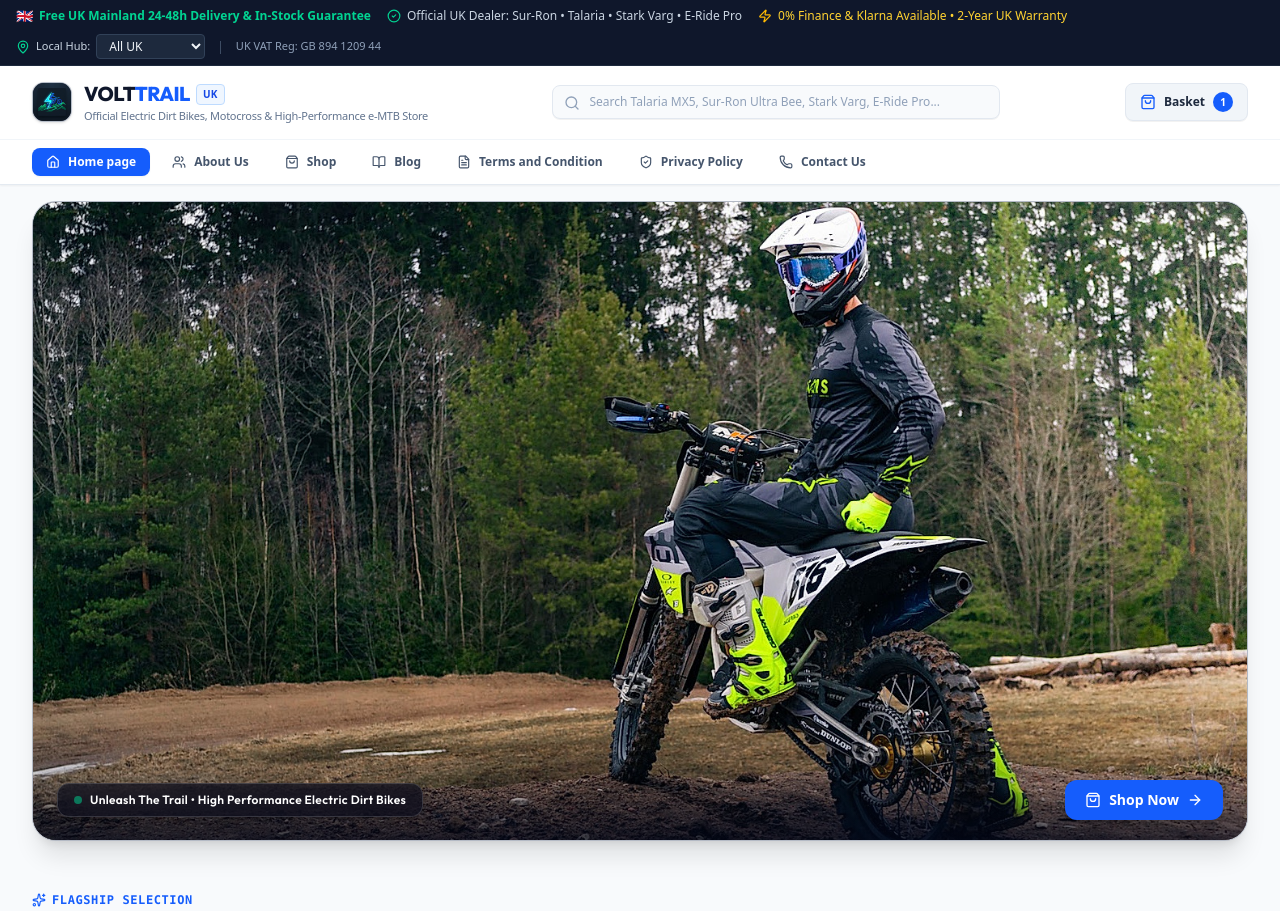
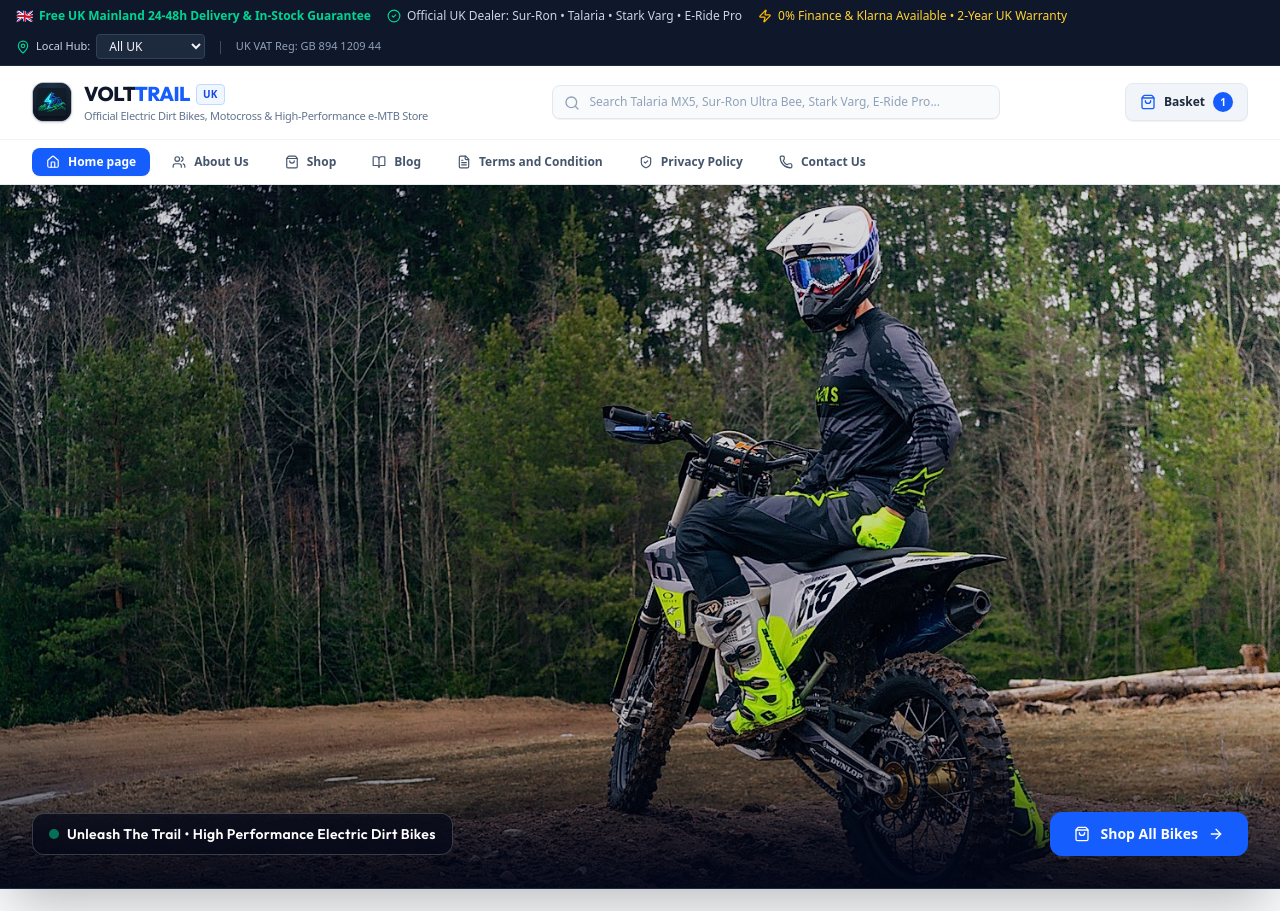
Before and after one commit to pcnparking0-oss/ebike, a React (Vite) app: page / in a window 1280 px wide. Shown: the top 911 px of the page. Built offline with nearby package versions, Linux system fonts and the light colour scheme.

Commit message:
refactor(hero): remove hero section from homepage
Remove the hero banner component from the homepage to simplify layout.

```diff
--- a/src/components/HomePage.tsx
+++ b/src/components/HomePage.tsx
@@ -60,59 +60,65 @@ export const HomePage: React.FC<HomePageProps> = ({
 
   return (
     <div className="space-y-12 pb-16 animate-fade-in text-slate-800">
-      {/* 1. Hero Section - Full Frame 3:2 Uncropped Cover Image Showing Full Rider & Bike */}
-      <section className="max-w-7xl mx-auto px-4 sm:px-6 lg:px-8 pt-4">
-        <div className="relative w-full rounded-2xl sm:rounded-3xl overflow-hidden shadow-xl border border-slate-200/80 bg-slate-950 aspect-[3/2] max-h-[640px] group">
+      {/* 1. Hero Section - Full Screen Length with Cinematic Dark Hover Effect */}
+      <section className="relative w-full h-[65vh] sm:h-[80vh] lg:h-[88vh] min-h-[500px] max-h-[920px] overflow-hidden bg-slate-950 border-b border-slate-800 shadow-2xl group cursor-pointer" onClick={() => onNavigateToView('shop')}>
         <picture className="w-full h-full block">
           {/* Ultra-high quality WebP for modern browsers */}
           <source
             type="image/webp"
             srcSet="/images/hero-cover-desktop.webp 2400w, /images/hero-cover-tablet.jpg 1500w, /images/hero-cover-mobile.jpg 900w"
-              sizes="(max-width: 640px) 100vw, (max-width: 1024px) 100vw, 1280px"
+            sizes="100vw"
           />
           {/* Progressive High-Res JPEG Fallbacks for all viewports */}
           <source
             media="(min-width: 1024px)"
             srcSet="/images/hero-cover-desktop.jpg 2400w, /images/hero-cover.jpg 1600w"
-              sizes="1280px"
+            sizes="100vw"
           />
           <source
             media="(min-width: 640px)"
             srcSet="/images/hero-cover-tablet.jpg 1500w"
-              sizes="(max-width: 1024px) 100vw, 1200px"
+            sizes="100vw"
           />
           <img
             id="hero-cover-image"
             src="/images/hero-cover-desktop.jpg"
             srcSet="/images/hero-cover-mobile.jpg 900w, /images/hero-cover-tablet.jpg 1500w, /images/hero-cover-desktop.jpg 2400w"
-              sizes="(max-width: 640px) 100vw, (max-width: 1024px) 100vw, 1280px"
+            sizes="100vw"
             alt="VoltTrail Electric Dirt Bike and Rider on Mountain Trail"
             referrerPolicy="no-referrer"
-              className="w-full h-full object-contain sm:object-cover object-center transform group-hover:scale-[1.01] transition-transform duration-700 ease-out"
+            className="w-full h-full object-cover object-center transform scale-100 group-hover:scale-[1.02] transition-all duration-700 ease-out group-hover:brightness-90"
             loading="eager"
             decoding="async"
           />
         </picture>
 
-          {/* Minimal soft gradient overlay at bottom edge to protect readability */}
-          <div className="absolute inset-x-0 bottom-0 h-24 sm:h-28 bg-gradient-to-t from-slate-950/70 via-slate-950/20 to-transparent pointer-events-none" />
+        {/* Dark Hover Overlay - Smooth darkening transition on hover */}
+        <div className="absolute inset-0 bg-slate-950/15 group-hover:bg-slate-950/55 transition-colors duration-500 pointer-events-none" />
 
-          {/* Floating Tagline and Shop Button - Clean and unobtrusive */}
-          <div className="absolute bottom-3 sm:bottom-5 left-3 sm:left-6 right-3 sm:right-6 flex flex-col sm:flex-row items-stretch sm:items-center justify-between gap-2 sm:gap-3 z-10">
-            <div className="bg-slate-950/60 backdrop-blur-md px-3.5 sm:px-4 py-1.5 sm:py-2 rounded-xl border border-white/15 text-white shadow-lg">
-              <p className="text-[11px] sm:text-xs font-semibold tracking-wide font-heading flex items-center gap-2">
-                <span className="w-2 h-2 rounded-full bg-emerald-400 animate-pulse shrink-0"></span>
-                <span className="truncate sm:whitespace-normal">Unleash The Trail • High Performance Electric Dirt Bikes</span>
+        {/* Ambient bottom gradient to anchor the tagline & shop button */}
+        <div className="absolute inset-x-0 bottom-0 h-44 bg-gradient-to-t from-slate-950/90 via-slate-950/40 to-transparent pointer-events-none" />
+
+        {/* Floating Tagline and Shop Button - Clean and responsive within max container */}
+        <div className="absolute bottom-6 sm:bottom-8 inset-x-0 z-10 pointer-events-none">
+          <div className="max-w-7xl mx-auto px-4 sm:px-6 lg:px-8 flex flex-col sm:flex-row items-start sm:items-center justify-between gap-3 pointer-events-auto">
+            <div className="bg-slate-950/70 group-hover:bg-slate-950/85 backdrop-blur-md px-4 py-2.5 rounded-xl border border-white/20 text-white shadow-2xl transition-colors duration-300">
+              <p className="text-xs sm:text-sm font-semibold tracking-wide font-heading flex items-center gap-2">
+                <span className="w-2.5 h-2.5 rounded-full bg-emerald-400 animate-pulse shrink-0"></span>
+                <span>Unleash The Trail • High Performance Electric Dirt Bikes</span>
               </p>
             </div>
 
             <button
-              onClick={() => onNavigateToView('shop')}
-              className="bg-blue-600 hover:bg-blue-500 text-white text-xs sm:text-sm font-bold px-4 sm:px-5 py-2 sm:py-2.5 rounded-xl shadow-lg hover:shadow-blue-600/40 transition-all flex items-center justify-center gap-2 cursor-pointer backdrop-blur-xs active:scale-95 shrink-0"
+              onClick={(e) => {
+                e.stopPropagation();
+                onNavigateToView('shop');
+              }}
+              className="bg-blue-600 hover:bg-blue-500 text-white text-xs sm:text-sm font-bold px-6 py-3 rounded-xl shadow-xl hover:shadow-blue-600/50 transition-all flex items-center justify-center gap-2.5 cursor-pointer backdrop-blur-xs active:scale-95 shrink-0 group/btn"
             >
-              <ShoppingBag className="w-3.5 h-3.5 sm:w-4 sm:h-4" />
-              <span>Shop Now</span>
-              <ArrowRight className="w-3.5 h-3.5 sm:w-4 sm:h-4" />
+              <ShoppingBag className="w-4 h-4" />
+              <span>Shop All Bikes</span>
+              <ArrowRight className="w-4 h-4 group-hover/btn:translate-x-0.5 transition-transform" />
             </button>
           </div>
         </div>
```
Lines whose indentation alone changed are shown as unchanged.
